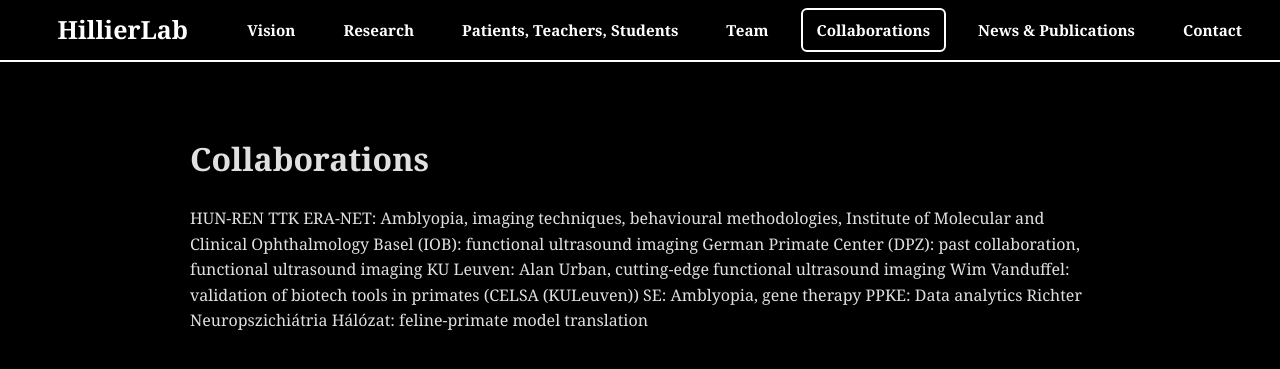
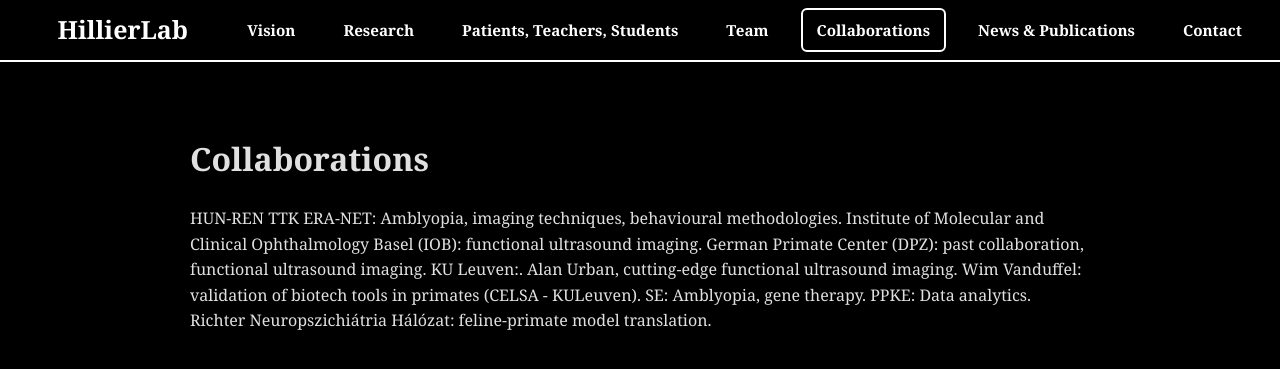
Before and after one commit to hillierlab/hillierlab.github.io, a Jekyll site: the page built from collaborations.md, in a window 1280 px wide. Shown: the top 369 px of the page. Built offline with Jekyll 4.4.1, drawn with Linux system fonts in a browser that asks for light colours.

```diff
--- a/collaborations.md
+++ b/collaborations.md
@@ -3,19 +3,19 @@ layout: page
 title: Collaborations
 ---
 <p>HUN-REN TTK
-ERA-NET: Amblyopia, imaging techniques, behavioural methodologies,
+ERA-NET: Amblyopia, imaging techniques, behavioural methodologies.
 
-Institute of Molecular and Clinical Ophthalmology Basel (IOB): functional ultrasound imaging
+Institute of Molecular and Clinical Ophthalmology Basel (IOB): functional ultrasound imaging.
 
-German Primate Center (DPZ): past collaboration, functional ultrasound imaging
+German Primate Center (DPZ): past collaboration, functional ultrasound imaging.
 
-KU Leuven:
-Alan Urban, cutting-edge functional ultrasound imaging
-Wim Vanduffel: validation of biotech tools in primates (CELSA (KULeuven))
+KU Leuven:.
+Alan Urban, cutting-edge functional ultrasound imaging.
+Wim Vanduffel: validation of biotech tools in primates (CELSA - KULeuven).
 
-SE: Amblyopia, gene therapy
+SE: Amblyopia, gene therapy.
 
-PPKE: Data analytics
+PPKE: Data analytics.
 
-Richter Neuropszichiátria Hálózat: feline-primate model translation
+Richter Neuropszichiátria Hálózat: feline-primate model translation.
 </p>
```
